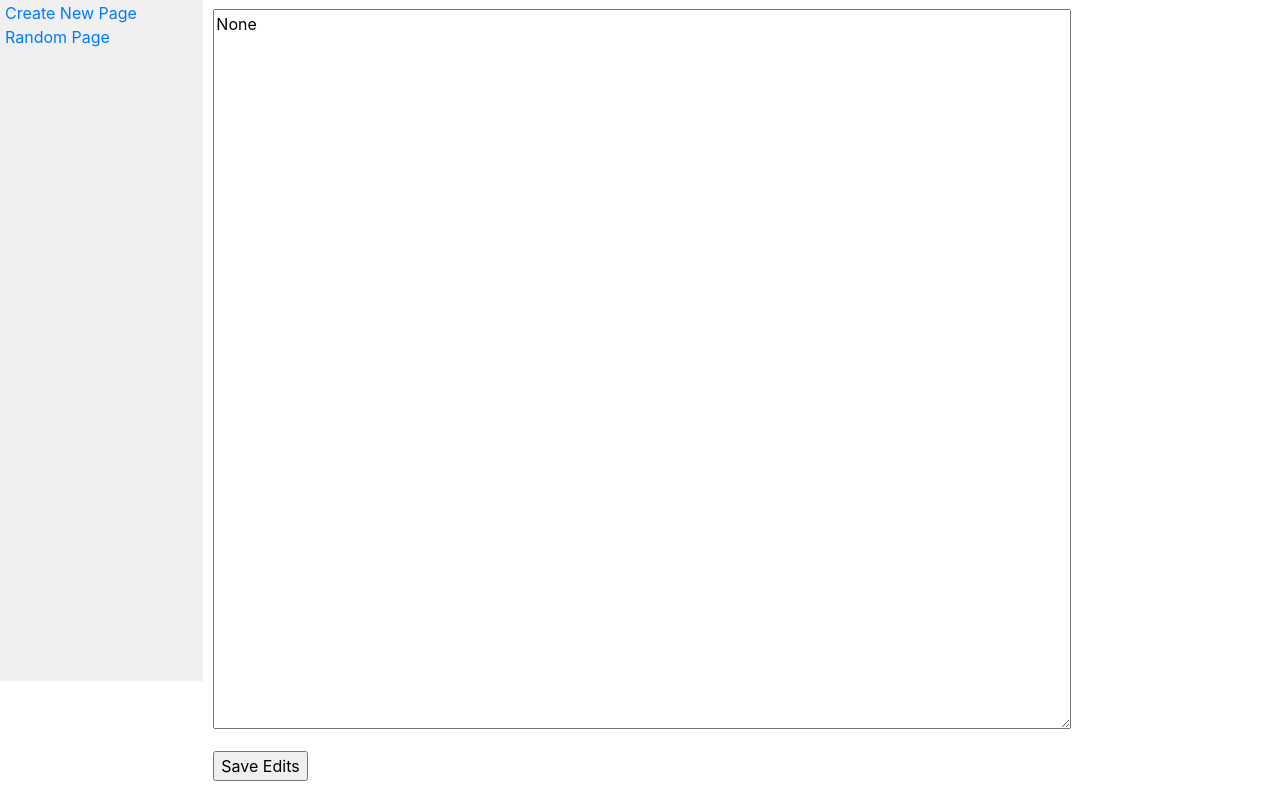
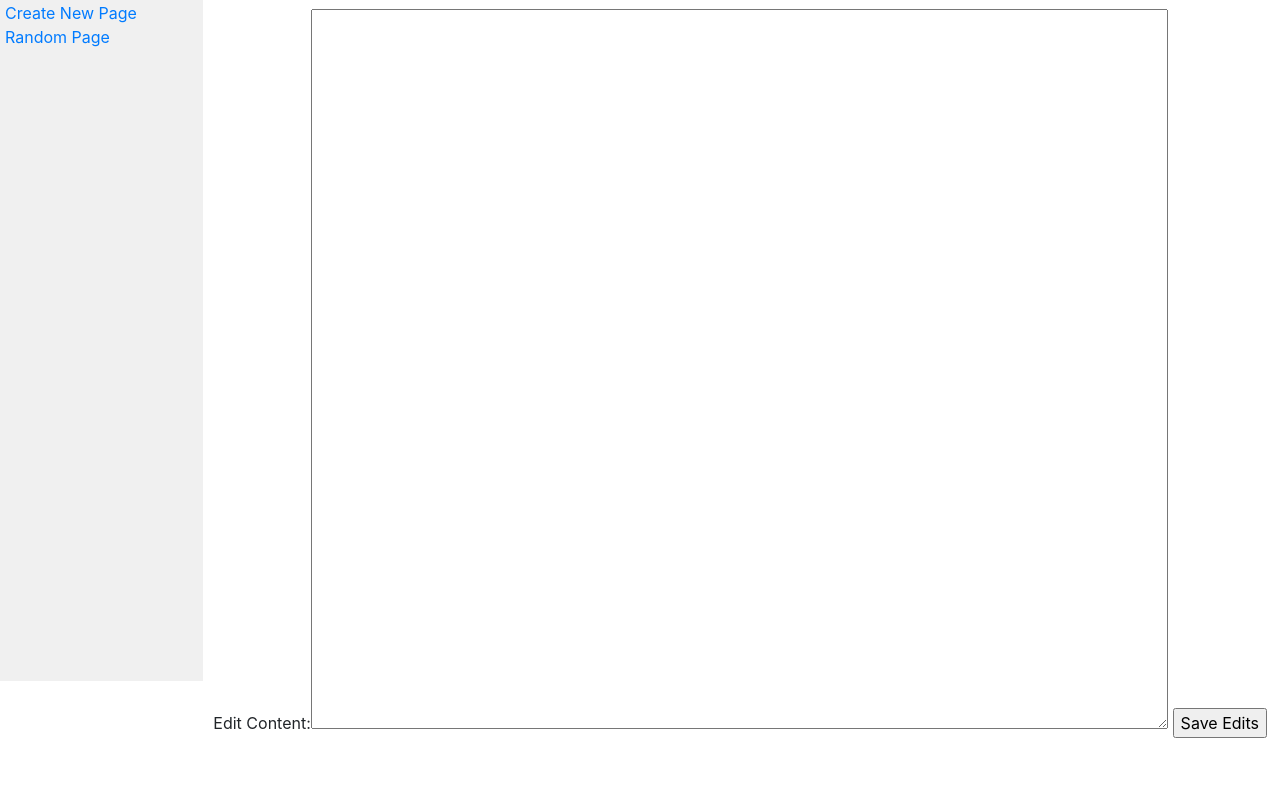
Before and after one commit to lesterc013/cs50w-wiki, a Django app: page /editpage in a window 1280 px wide. Shown: the part 119-910 px from the top of the page. After the commit the page ends 857 px from the top, so only its background shows below. Run offline with Django 3.2, Linux system fonts and the light colour scheme; some libraries are stand-ins or nearby versions.

Commit message:
not working initial commit for edit page feature using Forms

```diff
--- a/encyclopedia/templates/encyclopedia/editpage.html
+++ b/encyclopedia/templates/encyclopedia/editpage.html
@@ -9,7 +9,7 @@
     <form action="{% url 'editpage' %}" method="POST">
         {% csrf_token %}
         <h3>{{ title }}</h3>
-        <p><textarea name="content">{{ content }}</textarea></p>
+        {{ form }}
         <input type="hidden" value="{{ title }}" name="title">
         <input type="submit" value="Save Edits">
     </form>
--- a/encyclopedia/views.py
+++ b/encyclopedia/views.py
@@ -4,6 +4,7 @@ from django.shortcuts import render
 import markdown2
 from django.urls import reverse
 import random
+from django import forms
 
 from . import util # From the same directory (aka encyclopedia) import the util module so we can use the functions defined within it
 
@@ -59,21 +60,19 @@ def newpage(request):
         return HttpResponseRedirect(reverse("entry", kwargs={"title": title}))
     return render(request, "encyclopedia/newpage.html")
 
+class EditPageForm(forms.Form):
+    content = forms.CharField(label="Edit Content", widget=forms.Textarea)
+
 def editpage(request):
     if request.method == "GET":
         title = request.GET.get("title")
-        print(title)
-        md_content = util.get_entry(title)
+        content = util.get_entry(title)
+        editPageForm = EditPageForm(initial=content)
         return render(request, "encyclopedia/editpage.html", {
             "title": title,
-            "content": md_content
+            "form": editPageForm
         })
-    else:
-        title = request.POST.get("title")
-        md_content = request.POST.get("content")
-        encoded_content = md_content.encode()
-        util.save_entry(title, encoded_content)
-        return HttpResponseRedirect(reverse("entry", kwargs={"title": title}))
+
 
 def randompage(request):
     title_list = util.list_entries();
```
